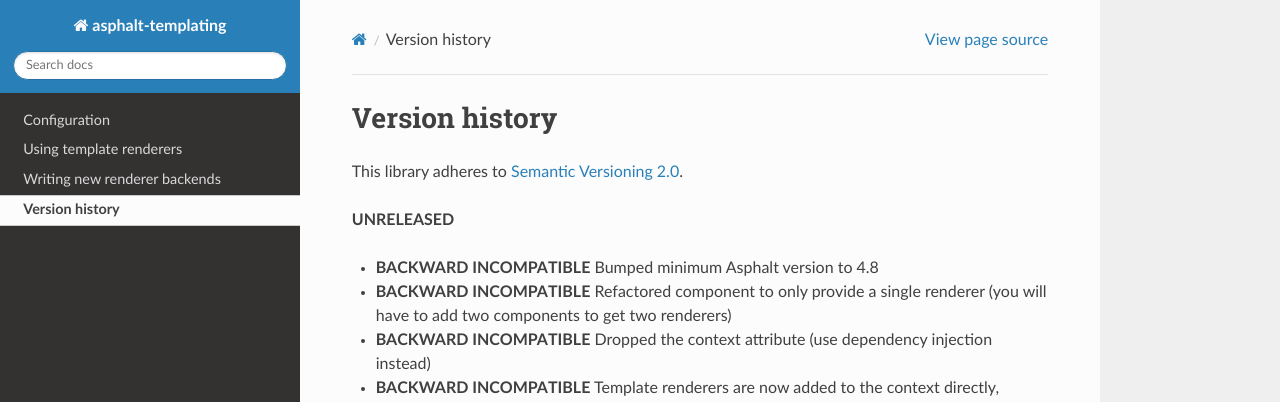
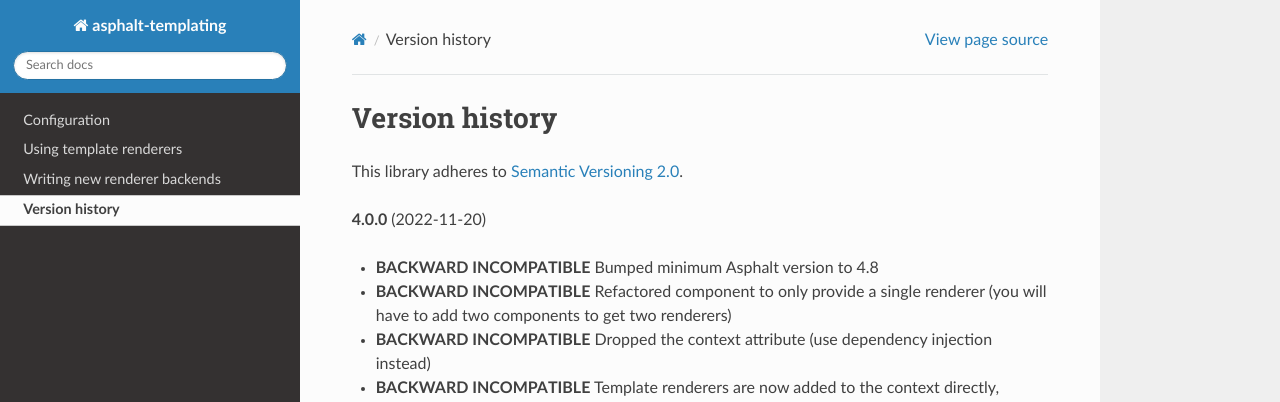
Before and after one commit to asphalt-framework/asphalt-templating, a Sphinx documentation site: the page built from docs/versionhistory.rst, in a window 1280 px wide and 900 px high. Shown: the top 402 px of the window. Built offline with Sphinx 7.4.7 and the Read the Docs theme 2.0.0, drawn with Linux system fonts in a browser that asks for light colours; the version number could not be read and is left out.

Commit message:
Added release date

```diff
--- a/docs/versionhistory.rst
+++ b/docs/versionhistory.rst
@@ -3,7 +3,7 @@ Version history
 
 This library adheres to `Semantic Versioning 2.0 <http://semver.org/>`_.
 
-**UNRELEASED**
+**4.0.0** (2022-11-20)
 
 - **BACKWARD INCOMPATIBLE** Bumped minimum Asphalt version to 4.8
 - **BACKWARD INCOMPATIBLE** Refactored component to only provide a single renderer
```
